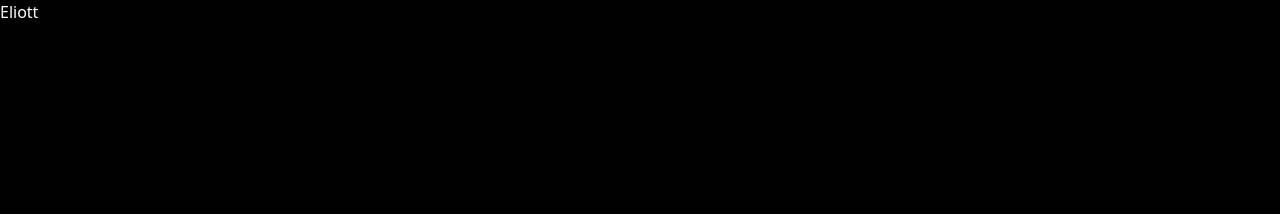
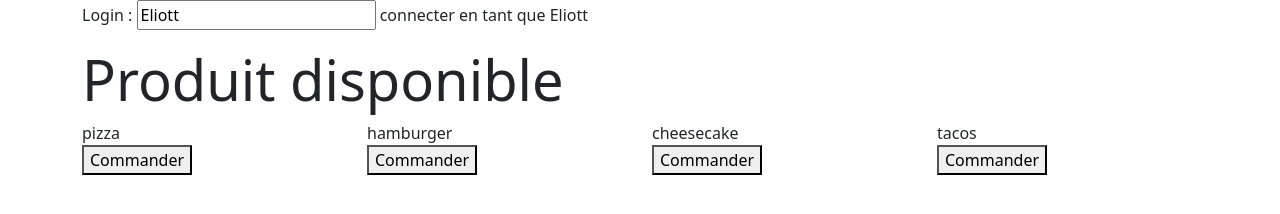
Before and after one commit to Bili-and-sheep/CrashTest, a plain HTML site: page Page-Code/VueJS/Test1/VueJS1.html in a window 1280 px wide. Drawn offline with nearby package versions, Linux system fonts and the light colour scheme.

Commit message:
Update 09/05/22

```diff
--- a/Page-Code/VueJS/Test1/VueJS1.html
+++ b/Page-Code/VueJS/Test1/VueJS1.html
@@ -8,18 +8,36 @@
 
     <script src="https://cdn.jsdelivr.net/npm/vue@2/dist/vue.js"></script>
     <link href="https://cdn.jsdelivr.net/npm/bootstrap@5.1.3/dist/css/bootstrap.min.css" rel="stylesheet" integrity="sha384-1BmE4kWBq78iYhFldvKuhfTAU6auU8tT94WrHftjDbrCEXSU1oBoqyl2QvZ6jIW3" crossorigin="anonymous">
-    <link rel="stylesheet" href="./style.css">
 
 </head>
 <body>
     <div id="app">
-        {{user}}
+        <div class="container">
+            <div class="row">
+                <p class="jumbotron"> Login : <input type="text" v-model="user"/> connecter en tant que {{user}}</p>
+        </div>
+        <h1 class="display-4">Produit disponible</h1>
+        <div class="row">
+            <div class="col-3" v-for="produit in produit">
+                <p class="jumbotron">
+                    {{produit}} <br>
+                    <button v-on:click="commander()">Commander</button>
+                </p>
+        </div>
     </div>
     <script>
         var app = new Vue({
             el: "#app",
             data : {
                 user : "Eliott",
+                produit : ["pizza", "hamburger", "cheesecake", "tacos"],
+                commandes : []
+            },
+
+            methods:{
+                commander: function(){
+                    console.log("ca marhce");
+                }
             }
         })
     </script>
--- a/Page-Code/VueJS/Test1/style.css
+++ /dev/null
@@ -1,6 +0,0 @@
-body{
-    background-color: black;
-}
-div{
-    color: white;
-}
```
Also changed, not shown: Page-Code/Card/Card 1/JS/script.js (added).
